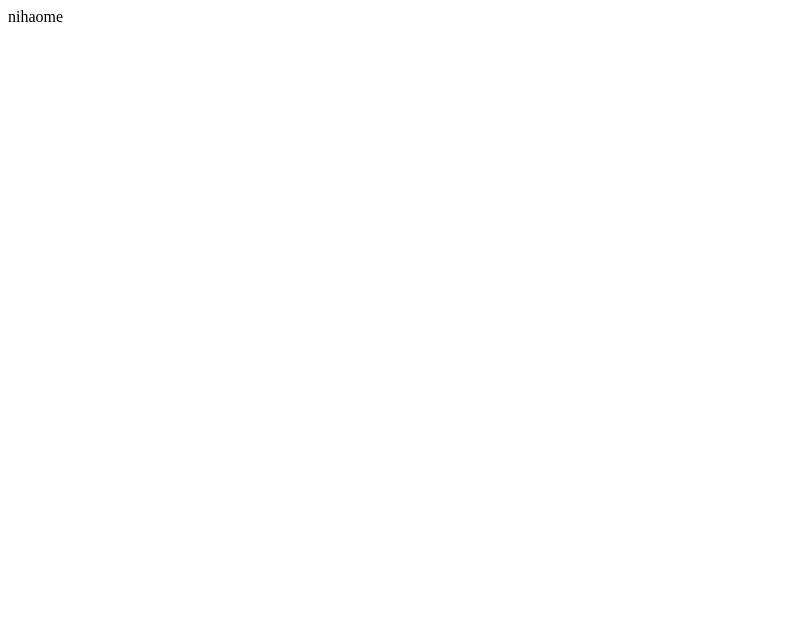
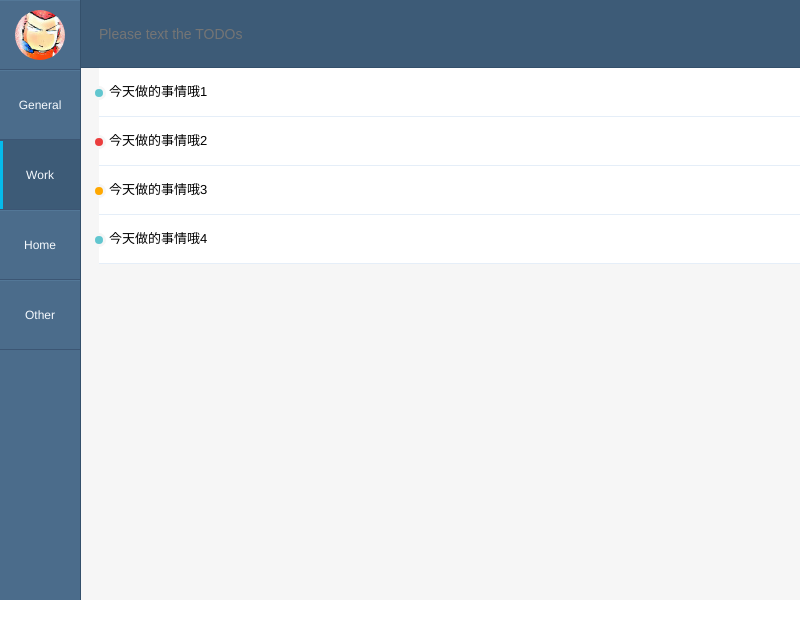
Before and after one commit to icecreamliker/todo, an Electron app: page index.html in a window 800 px wide. Drawn offline with Linux system fonts and the light colour scheme; no server answers.

Commit message:
update system handlers

```diff
--- a/index.html
+++ b/index.html
@@ -3,9 +3,31 @@
   <head>
     <meta charset="UTF-8">
     <title>TODO</title>
+    <link rel="stylesheet" type="text/css" href="./style/index.css">
+    <script src='./js/index.js'></script>
   </head>
   <body>
-    <header>nihaome</header>
-    <section></section>
+    <div class="wrapper">
+      <div class="menu">
+        <ul>
+          <li class="avatar"><i></i></li>
+          <li>General</li>
+          <li class="active">Work</li>
+          <li>Home</li>
+          <li>Other</li>
+        </ul>
+      </div>
+      <div class="con">
+        <div><input type="text" class="input" placeholder="Please text the TODOs" /></div>
+        <div>
+          <ul class="tasks">
+            <li>今天做的事情哦1</li>
+            <li class="high">今天做的事情哦2</li>
+            <li class="warn">今天做的事情哦3</li>
+            <li>今天做的事情哦4</li>
+          </ul>
+        </div>
+      </div>
+    </div>
   </body>
 </html>
--- /dev/null
+++ b/js/index.js
@@ -0,0 +1,13 @@
+const remote = require('electron').remote;
+const Menu = remote.Menu;
+const MenuItem = remote.MenuItem;
+
+var menu = new Menu();
+menu.append(new MenuItem({ label: 'MenuItem1', click: function() { console.log('item 1 clicked'); } }));
+menu.append(new MenuItem({ type: 'separator' }));
+menu.append(new MenuItem({ label: 'MenuItem2', type: 'checkbox', checked: true }));
+
+window.addEventListener('contextmenu', function (e) {
+  e.preventDefault();
+  menu.popup(remote.getCurrentWindow());
+}, false);
--- a/main.js
+++ b/main.js
@@ -3,25 +3,45 @@
 const electron = require('electron');
 // Module to control application life.
 const app = electron.app;
+const Menu = electron.Menu;
+const Tray = electron.Tray;
 // Module to create native browser window.
 const BrowserWindow = electron.BrowserWindow;
 
 // Keep a global reference of the window object, if you don't, the window will
 // be closed automatically when the JavaScript object is garbage collected.
 let mainWindow;
+let appIcon = null;
 
 function createWindow() {
   // Create the browser window.
   mainWindow = new BrowserWindow({
     width: 800,
-    height: 600
+    height: 600,
+    resizable: false,
+    // transparent: true,
+    // titleBarStyle: 'hidden-inset' // hidden
+    frame: false
   });
+
+  // Tray
+  appIcon = new Tray(__dirname + '/assets/logo.png');
+  var contextMenu = Menu.buildFromTemplate([{
+    label: 'Quit',
+    accelerator: 'Command+Q',
+    click: function() {
+      app.quit();
+    }
+  }]);
+  appIcon.setToolTip('todo list');
+  appIcon.setTitle('title new')
+  appIcon.setContextMenu(contextMenu);
 
   // and load the index.html of the app.
   mainWindow.loadURL('file://' + __dirname + '/index.html');
 
   // Open the DevTools.
-  mainWindow.webContents.openDevTools();
+  // mainWindow.webContents.openDevTools();
 
   // Emitted when the window is closed.
   mainWindow.on('closed', function() {
@@ -36,6 +56,7 @@ function createWindow() {
 // initialization and is ready to create browser windows.
 app.on('ready', createWindow);
 
+// app.dock.setBadge('1');
 app.dock.setIcon(__dirname + '/assets/logo.png');
 
 // Quit when all windows are closed.
--- /dev/null
+++ b/style/app.less
@@ -0,0 +1,58 @@
+.con {
+  .input {
+    display: block;
+    padding-left: 18px;
+    padding-right: 18px;
+    width: 100%;
+    height: 68px;
+    box-sizing: border-box;
+    border-bottom: 1px solid #34506b;
+    background-color: #3d5b77;
+    font-size: 14px;
+    color: #dfebf6;
+  }
+
+  .tasks {
+    width: 100%;
+    li {
+      position: relative;
+      margin-left: 18px;
+      height: 48px;
+      line-height: 48px;
+      padding-left: 10px;
+      font-size: 13px;
+      background-color: #fff;
+      border-bottom: 1px solid #e5eef8;
+
+      &::before {
+        position: absolute;
+        display: block;
+        content: '';
+        width: 8px;
+        height: 8px;
+        border-radius: 50%;
+        background-color: #61c6cf;
+        border: 3px solid #f6f6f6;
+        left: -7px;
+        top: 18px;
+        -webkit-user-select: none;
+      }
+
+      &.warn {
+        &::before {
+          background-color: #ffa800;
+        }
+      }
+
+      &.high {
+        &::before {
+          background-color: #eb3e3e;
+        }
+      }
+
+      &:hover {
+        background-color: #f6fafe;
+      }
+    }
+  }
+}
--- /dev/null
+++ b/style/base.less
@@ -0,0 +1,25 @@
+html,
+body {
+  width: 100%;
+  height: 100%;
+  margin: 0;
+}
+
+body {
+  font-family: "Helvetica Neue", Helvetica, arial, "Microsoft Yahei", "微软雅黑", "宋体", sans-serif;
+  font-size: 12px;
+}
+
+ul,
+ol,
+dl,
+dd {
+  margin: 0;
+  padding: 0;
+  list-style: none;
+}
+
+input {
+  outline: none;
+  border: none;
+}
--- /dev/null
+++ b/style/index.less
@@ -0,0 +1,4 @@
+@import "./base.less";
+@import "./layout.less";
+@import "./menu.less";
+@import "./app.less";
--- /dev/null
+++ b/style/layout.less
@@ -0,0 +1,17 @@
+.wrapper {
+  width: 800px;
+  height: 600px;
+  background-color: #f6f6f6;
+  display: flex;
+
+  .menu {
+    flex: 1;
+    width: 80px;
+    min-width: 80px;
+    max-width: 80px;
+  }
+
+  .con {
+    flex: 1;
+  }
+}
--- /dev/null
+++ b/style/menu.less
@@ -0,0 +1,56 @@
+.menu {
+  background-color: #4b6c8b;
+  border-right: 1px solid #34506b;
+  -webkit-user-select: none;
+
+  ul {
+    li {
+      position: relative;
+      height: 68px;
+      line-height: 68px;
+      border-top: 1px solid #537797;
+      border-bottom: 1px solid #3c5674;
+      color: #f6fafe;
+      text-align: center;
+      cursor: pointer;
+
+      &:hover {
+        background-color: #54789a;
+      }
+
+      &.avatar {
+        cursor: default;
+        -webkit-app-region: drag;
+        i {
+          display: block;
+          margin: 9px auto;
+          width: 50px;
+          height: 50px;
+          background: url(../assets/avatar.jpg) center center no-repeat;
+          background-size: 50px 50px;
+          border-radius: 50%;
+        }
+        &:hover {
+          background-color: #4b6c8b;
+        }
+      }
+
+      &.active {
+        background-color: #3d5b77;
+        border-top: 1px solid #3d5b77;
+        cursor: default;
+        &::before {
+          position: absolute;
+          left: 0;
+          top: 0;
+          width: 3px;
+          height: 68px;
+          content: '';
+          background-color: #05bbec;
+        }
+
+      }
+
+    }
+  }
+}
```
Also changed, not shown: assets/avatar.jpg (added), style/index.css (added).
